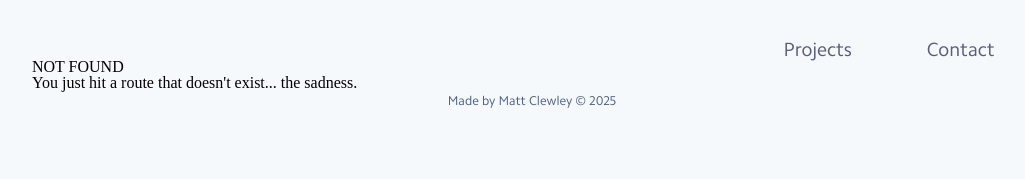
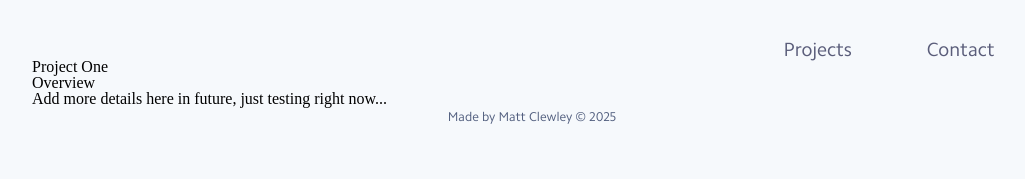
Before and after one commit to MattClewley/portfolio, a Gatsby site: page /nia-project in a window 1280 px wide. Before the commit this address had no page. Shown: the whole page, without its empty margins (108-1133 px from the left). Built offline with nearby package versions, Linux system fonts and the light colour scheme; Gatsby itself is replaced by a stand-in of ours.

Commit message:
[main] add project.js and link to nia one

```diff
--- a/src/content/projects.js
+++ b/src/content/projects.js
@@ -23,7 +23,7 @@ const projects = [
     ],
     image: niasite,
     links: {
-      github: 'https://testing.mattclewley.github.io/portfolio',
+      github: 'https://mattclewley.github.io/portfolio/nia-project',
       preview: 'https://www.nia.nih.gov',
     },
   },
--- /dev/null
+++ b/src/pages/nia-project.js
@@ -0,0 +1,23 @@
+import React from 'react';
+import Layout from 'layouts/index';
+
+const NIAProject = () => (
+  <Layout>
+    <React.Fragment>
+        <h1>Project One</h1>
+        <section>
+        <h2>Overview</h2>
+        <p>Add more details here in future, just testing right now...</p>
+        </section>
+    </React.Fragment>
+  </Layout>
+);
+
+export default NIAProject;
+
+export const Head = () => (
+  <>
+    <title>National Institute on Aging (NIA) | Matthew's Portfolio</title>
+    <meta name="description" content="Detailed write-up NIA Site work." />
+  </>
+);
```
Also changed, not shown: src/pages/alz-project.js (added), src/pages/card-project.js (added), src/pages/iq-project.js (added), src/pages/ros-project.js (added).
